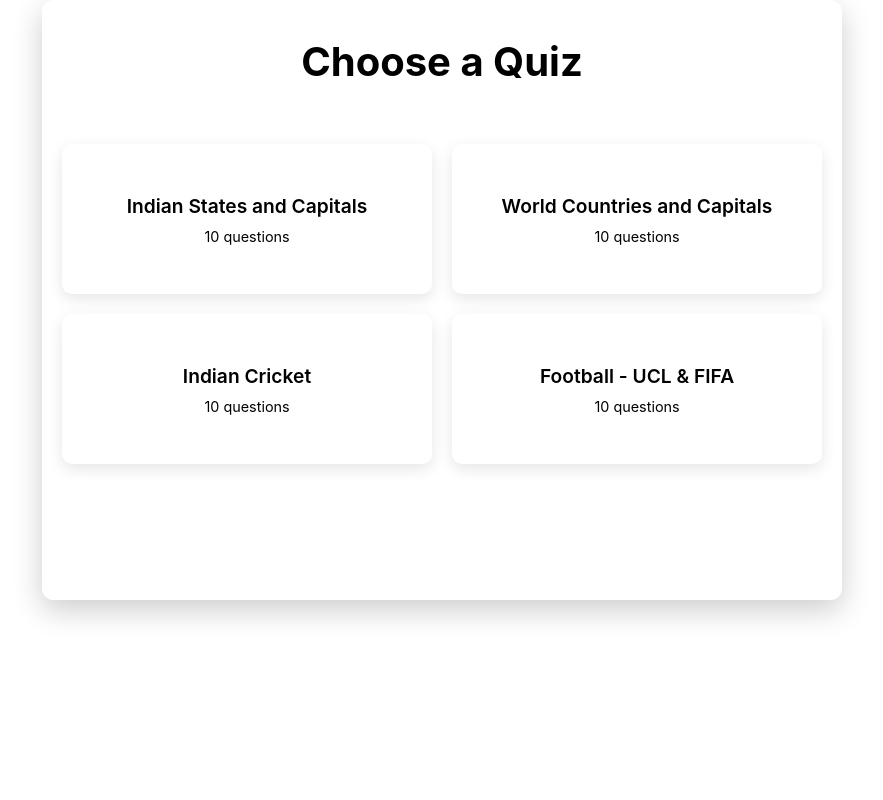
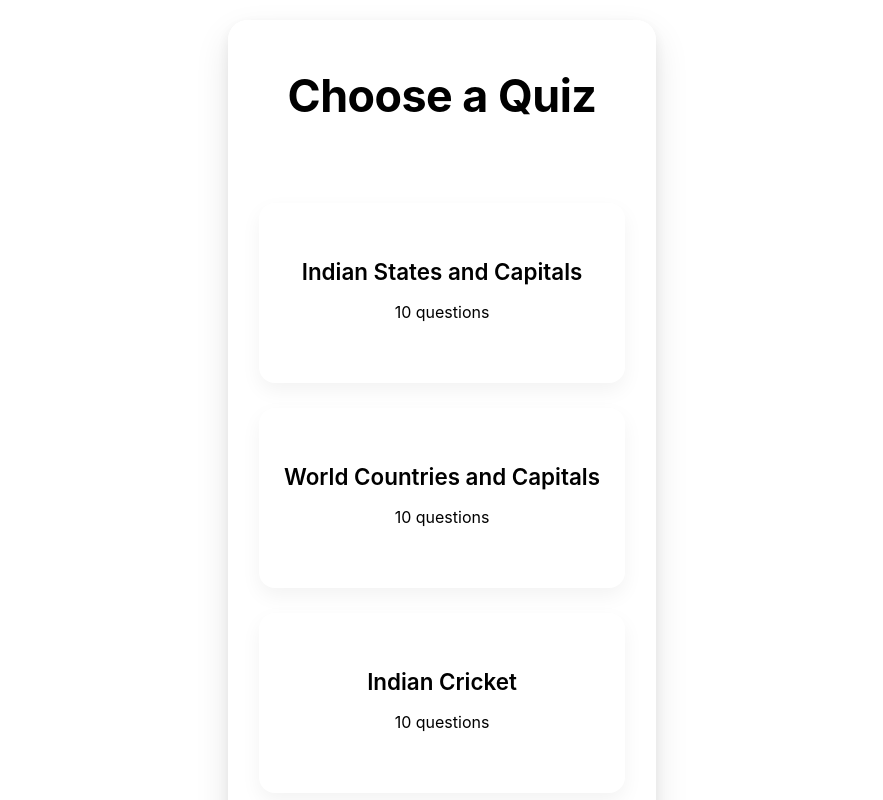
Before and after one commit to Kirankhoushik/Interactive-Quiz-Application, a React (Create React App) app: page / in a window 1280 px wide. Shown: the top 800 px of the page, without its empty margins (198-1081 px from the left). Built offline with nearby package versions, Linux system fonts and the light colour scheme.

Commit message:
Update App.css

```diff
--- a/src/App.css
+++ b/src/App.css
@@ -1,25 +1,34 @@
 /* CSS Variables for Theming */
 :root {
-  --bg-color-light: #f0f2f5;
-  --text-color-light: #333;
-  --primary-color-light: #007bff;
-  --secondary-color-light: #6c757d;
-  --card-bg-light: #fff;
-  --button-bg-light: linear-gradient(45deg, #007bff, #0056b3);
+  --bg-color-light: #f5f7fa;
+  --text-color-light: #2d3748;
+  --primary-color-light: #4c6ef5;
+  --secondary-color-light: #718096;
+  --card-bg-light: #ffffff;
+  --button-bg-light: linear-gradient(45deg, #4c6ef5, #3b5bdb);
+  --accent-color-light: #00d8ff;
+  --success-color-light: #38b2ac;
+  --error-color-light: #e53e3e;
 
-  --bg-color-dark: #181818;
-  --text-color-dark: #f8f9fa;
-  --primary-color-dark: #1e90ff;
-  --secondary-color-dark: #888;
-  --card-bg-dark: #222;
-  --button-bg-dark: linear-gradient(45deg, #1e90ff, #104e8b);
+  --bg-color-dark: #1a202c;
+  --text-color-dark: #f7fafc;
+  --primary-color-dark: #5a67d8;
+  --secondary-color-dark: #a0aec0;
+  --card-bg-dark: #2d3748;
+  --button-bg-dark: linear-gradient(45deg, #5a67d8, #4c51bf);
+  --accent-color-dark: #38b2ac;
+  --success-color-dark: #68d391;
+  --error-color-dark: #fc8181;
 
-  --bg-color-purple: #f3e9fc;
-  --text-color-purple: #4a007e;
-  --primary-color-purple: #9c27b0;
-  --secondary-color-purple: #ba68c8;
+  --bg-color-purple: #f6f5ff;
+  --text-color-purple: #44337a;
+  --primary-color-purple: #805ad5;
+  --secondary-color-purple: #b794f4;
   --card-bg-purple: #ffffff;
-  --button-bg-purple: linear-gradient(45deg, #9c27b0, #6a0080);
+  --button-bg-purple: linear-gradient(45deg, #805ad5, #6b46c1);
+  --accent-color-purple: #d6bcfa;
+  --success-color-purple: #9ae6b4;
+  --error-color-purple: #feb2b2;
 }
 
 /* Theme Switching */
@@ -30,6 +39,9 @@
   --secondary-color: var(--secondary-color-light);
   --card-bg: var(--card-bg-light);
   --button-bg: var(--button-bg-light);
+  --accent-color: var(--accent-color-light);
+  --success-color: var(--success-color-light);
+  --error-color: var(--error-color-light);
 }
 
 body.dark-theme {
@@ -39,6 +51,9 @@
   --secondary-color: var(--secondary-color-dark);
   --card-bg: var(--card-bg-dark);
   --button-bg: var(--button-bg-dark);
+  --accent-color: var(--accent-color-dark);
+  --success-color: var(--success-color-dark);
+  --error-color: var(--error-color-dark);
 }
 
 body.purple-theme {
@@ -48,6 +63,9 @@
   --secondary-color: var(--secondary-color-purple);
   --card-bg: var(--card-bg-purple);
   --button-bg: var(--button-bg-purple);
+  --accent-color: var(--accent-color-purple);
+  --success-color: var(--success-color-purple);
+  --error-color: var(--error-color-purple);
 }
 
 /* Global Styles */
@@ -63,129 +81,540 @@
   color: var(--text-color);
   line-height: 1.6;
   transition: all 0.3s ease;
+  min-height: 100vh;
+  display: flex;
+  align-items: center;
+  justify-content: center;
+  padding: 20px;
+  background-image:
+    radial-gradient(circle at 20% 20%, rgba(var(--primary-color), 0.03) 0%, transparent 200px),
+    radial-gradient(circle at 80% 80%, rgba(var(--accent-color), 0.03) 0%, transparent 200px);
 }
 
-/* Container with Glassmorphism */
+/* Modern Container with improved Glassmorphism */
 .container {
-  max-width: 800px;
+  width: 100%;
+  max-width: 900px;
   margin: 0 auto;
-  padding: 30px 20px;
-  background: rgba(255, 255, 255, 0.7);
-  backdrop-filter: blur(10px);
-  border-radius: 12px;
-  box-shadow: 0 10px 30px rgba(0, 0, 0, 0.2);
+  padding: 40px 30px;
+  background: rgba(255, 255, 255, 0.8);
+  backdrop-filter: blur(12px);
+  -webkit-backdrop-filter: blur(12px);
+  border-radius: 20px;
+  box-shadow: 0 15px 35px rgba(0, 0, 0, 0.1), 0 5px 15px rgba(0, 0, 0, 0.07);
   display: flex;
   flex-direction: column;
-  min-height: 600px;
+  min-height: 650px;
+  border: 1px solid rgba(255, 255, 255, 0.18);
+  position: relative;
+  overflow: hidden;
 }
 
-/* Headings */
+.container::before {
+  content: '';
+  position: absolute;
+  top: -50px;
+  right: -50px;
+  width: 150px;
+  height: 150px;
+  background: linear-gradient(135deg, var(--primary-color), var(--accent-color));
+  border-radius: 50%;
+  opacity: 0.1;
+  z-index: -1;
+}
+
+.container::after {
+  content: '';
+  position: absolute;
+  bottom: -50px;
+  left: -50px;
+  width: 170px;
+  height: 170px;
+  background: linear-gradient(135deg, var(--accent-color), var(--primary-color));
+  border-radius: 50%;
+  opacity: 0.1;
+  z-index: -1;
+}
+
+/* Elegant Headings */
 h1 {
   text-align: center;
-  margin-bottom: 20px;
+  margin-bottom: 30px;
   color: var(--primary-color);
   font-weight: 700;
-  font-size: 2.5rem;
+  font-size: 2.8rem;
+  letter-spacing: -0.5px;
+  position: relative;
+  display: inline-block;
+  align-self: center;
+}
+
+h1::after {
+  content: '';
+  position: absolute;
+  bottom: -8px;
+  left: 50%;
+  transform: translateX(-50%);
+  width: 70px;
+  height: 3px;
+  background: linear-gradient(to right, var(--primary-color), var(--accent-color));
+  border-radius: 3px;
 }
 
 h2, h3 {
   color: var(--primary-color);
-  margin-bottom: 15px;
+  margin-bottom: 20px;
+  font-weight: 600;
+  letter-spacing: -0.3px;
 }
 
-/* Interactive Category Grid */
+/* Enhanced Category Grid */
 .category-grid {
   display: grid;
-  grid-template-columns: repeat(auto-fill, minmax(250px, 1fr));
-  gap: 20px;
-  margin-top: 30px;
+  grid-template-columns: repeat(auto-fill, minmax(280px, 1fr));
+  gap: 25px;
+  margin-top: 40px;
 }
 
 .category-button {
   background: var(--card-bg);
-  border: 2px solid var(--secondary-color);
-  border-radius: 10px;
-  padding: 20px;
+  border: none;
+  border-radius: 16px;
+  padding: 25px;
   text-align: center;
   cursor: pointer;
-  transition: transform 0.3s ease, box-shadow 0.3s ease;
+  transition: all 0.4s ease;
   display: flex;
   flex-direction: column;
   align-items: center;
   justify-content: center;
-  height: 150px;
-  box-shadow: 0 5px 15px rgba(0, 0, 0, 0.1);
+  height: 180px;
+  box-shadow: 0 8px 20px rgba(0, 0, 0, 0.05);
+  position: relative;
+  overflow: hidden;
+  z-index: 1;
+}
+
+.category-button::before {
+  content: '';
+  position: absolute;
+  top: 0;
+  left: 0;
+  right: 0;
+  bottom: 0;
+  background: linear-gradient(135deg, var(--primary-color), transparent);
+  opacity: 0;
+  z-index: -1;
+  transition: opacity 0.4s ease;
+  border-radius: 16px;
 }
 
 .category-button:hover {
-  transform: translateY(-5px);
-  border-color: var(--primary-color);
-  box-shadow: 0 10px 30px rgba(0, 0, 0, 0.2);
+  transform: translateY(-10px);
+  box-shadow: 0 15px 30px rgba(0, 0, 0, 0.1);
+}
+
+.category-button:hover::before {
+  opacity: 0.07;
 }
 
 .category-name {
-  font-size: 1.2rem;
+  font-size: 1.4rem;
   font-weight: 600;
-  margin-bottom: 10px;
+  margin-bottom: 12px;
   color: var(--primary-color);
 }
 
 .questions-count {
-  font-size: 0.9rem;
+  font-size: 1rem;
   color: var(--secondary-color);
+  background: rgba(var(--primary-color), 0.08);
+  padding: 5px 12px;
+  border-radius: 20px;
 }
 
-/* Buttons with Gradient */
+/* Stylish Buttons with Gradient */
 .btn {
-  padding: 12px 25px;
+  padding: 14px 28px;
   border: none;
-  border-radius: 8px;
+  border-radius: 30px;
   cursor: pointer;
   font-weight: 600;
   font-size: 1rem;
   background: var(--button-bg);
   color: white;
   transition: all 0.3s ease;
+  box-shadow: 0 4px 12px rgba(0, 0, 0, 0.15);
+  position: relative;
+  overflow: hidden;
+  z-index: 1;
+  text-transform: uppercase;
+  letter-spacing: 0.5px;
+}
+
+.btn::after {
+  content: '';
+  position: absolute;
+  bottom: -50%;
+  left: -50%;
+  width: 200%;
+  height: 200%;
+  background: radial-gradient(circle, rgba(255,255,255,0.2) 0%, transparent 50%);
+  opacity: 0;
+  transition: opacity 0.3s;
+  z-index: -1;
 }
 
 .btn:hover:not([disabled]) {
-  filter: brightness(1.2);
+  transform: translateY(-3px);
+  box-shadow: 0 7px 15px rgba(0, 0, 0, 0.2);
 }
 
-/* Progress Bar */
+.btn:hover::after {
+  opacity: 1;
+}
+
+.btn:active:not([disabled]) {
+  transform: translateY(1px);
+  box-shadow: 0 2px 8px rgba(0, 0, 0, 0.15);
+}
+
+.btn:disabled {
+  opacity: 0.6;
+  cursor: not-allowed;
+}
+
+.btn.blue {
+  background: linear-gradient(45deg, #4c6ef5, #3b5bdb);
+}
+
+.btn.purple {
+  background: linear-gradient(45deg, #805ad5, #6b46c1);
+}
+
+.btn.green {
+  background: linear-gradient(45deg, #38b2ac, #2c7a7b);
+}
+
+/* Improved Progress Bar */
 .progress-bar {
   width: 100%;
-  height: 8px;
-  background-color: var(--secondary-color);
-  border-radius: 4px;
-  margin-bottom: 20px;
+  height: 10px;
+  background-color: rgba(var(--secondary-color), 0.2);
+  border-radius: 10px;
+  margin-bottom: 25px;
   overflow: hidden;
+  position: relative;
 }
 
 .progress-fill {
   height: 100%;
-  background: var(--primary-color);
-  border-radius: 4px;
-  transition: width 0.3s ease;
+  background: linear-gradient(to right, var(--primary-color), var(--accent-color));
+  border-radius: 10px;
+  transition: width 0.5s cubic-bezier(0.4, 0, 0.2, 1);
+  position: relative;
+  overflow: hidden;
 }
 
-/* Option Boxes */
+.progress-fill::after {
+  content: '';
+  position: absolute;
+  top: 0;
+  left: 0;
+  right: 0;
+  bottom: 0;
+  background: linear-gradient(90deg,
+    rgba(255,255,255,0) 0%,
+    rgba(255,255,255,0.3) 50%,
+    rgba(255,255,255,0) 100%);
+  animation: shimmer 1.5s infinite;
+  transform: translateX(-100%);
+}
+
+@keyframes shimmer {
+  100% {
+    transform: translateX(100%);
+  }
+}
+
+/* Enhanced Option Boxes */
+.options-box {
+  display: grid;
+  grid-template-columns: 1fr;
+  gap: 15px;
+  margin-bottom: 25px;
+}
+
 .option {
-  padding: 15px;
-  border: 2px solid var(--secondary-color);
-  border-radius: 8px;
+  padding: 18px 20px;
+  border: 2px solid rgba(var(--secondary-color), 0.2);
+  border-radius: 12px;
   background-color: var(--card-bg);
   cursor: pointer;
   text-align: left;
-  font-size: 1rem;
-  transition: all 0.2s ease;
+  font-size: 1.05rem;
+  transition: all 0.3s ease;
   display: flex;
   align-items: center;
+  position: relative;
+  overflow: hidden;
+  font-weight: 500;
+}
+
+.option::before {
+  content: '';
+  position: absolute;
+  top: 0;
+  left: 0;
+  right: 0;
+  bottom: 0;
+  background: linear-gradient(45deg, var(--primary-color), transparent);
+  opacity: 0;
+  transition: opacity 0.3s ease;
+  z-index: 0;
+}
+
+.option:hover:not([disabled])::before {
+  opacity: 0.05;
 }
 
 .option:hover:not([disabled]) {
   border-color: var(--primary-color);
-  background-color: rgba(0, 123, 255, 0.1);
+  transform: translateY(-2px);
+  box-shadow: 0 5px 15px rgba(0, 0, 0, 0.05);
+}
+
+.option.selected {
+  background-color: rgba(var(--primary-color), 0.1);
+  border-color: var(--primary-color);
+  font-weight: 600;
+}
+
+.option.correct {
+  background-color: rgba(var(--success-color), 0.15);
+  border-color: var(--success-color);
+}
+
+.option.wrong {
+  background-color: rgba(var(--error-color), 0.15);
+  border-color: var(--error-color);
+}
+
+/* Quiz Header and Meta Information */
+.quiz-header {
+  display: flex;
+  flex-direction: column;
+  align-items: center;
+  margin-bottom: 30px;
+}
+
+.quiz-meta {
+  display: flex;
+  justify-content: space-between;
+  width: 100%;
+  margin-top: 15px;
+  padding: 0 10px;
+}
+
+.timer, .score-counter {
+  font-size: 1.1rem;
+  font-weight: 600;
+  padding: 8px 16px;
+  border-radius: 30px;
+  background: rgba(var(--primary-color), 0.1);
+  color: var(--primary-color);
+}
+
+/* Status Bar */
+.status-bar {
+  text-align: center;
+  font-size: 1.1rem;
+  font-weight: 500;
+  margin-bottom: 25px;
+  color: var(--secondary-color);
+}
+
+/* Question Card */
+.question-card {
+  background: var(--card-bg);
+  border-radius: 16px;
+  padding: 30px;
+  box-shadow: 0 8px 25px rgba(0, 0, 0, 0.05);
+  margin-bottom: 25px;
+  transition: all 0.3s ease;
+  border: 1px solid rgba(var(--primary-color), 0.1);
+}
+
+.question {
+  font-size: 1.4rem;
+  margin-bottom: 25px;
+  line-height: 1.5;
+  color: var(--text-color);
+  font-weight: 600;
+}
+
+/* Feedback Box */
+.feedback-box {
+  margin: 25px 0;
+  padding: 20px;
+  border-radius: 12px;
+  text-align: center;
+  animation: fadeIn 0.4s ease;
+}
+
+.correct-feedback {
+  background: rgba(var(--success-color), 0.1);
+  border-left: 4px solid var(--success-color);
+}
+
+.wrong-feedback {
+  background: rgba(var(--error-color), 0.1);
+  border-left: 4px solid var(--error-color);
+}
+
+.feedback-icon {
+  font-size: 2rem;
+  margin-bottom: 10px;
+}
+
+.feedback-text {
+  font-size: 1.2rem;
+  font-weight: 600;
+  margin-bottom: 10px;
+}
+
+.explanation {
+  font-size: 1rem;
+  color: var(--secondary-color);
+  line-height: 1.6;
+}
+
+/* Button Group */
+.button-group {
+  display: flex;
+  justify-content: center;
+  gap: 15px;
+  margin-top: 25px;
+}
+
+/* Results Page */
+.result-box {
+  text-align: center;
+  padding: 20px;
+}
+
+.score-display {
+  display: flex;
+  flex-direction: column;
+  align-items: center;
+  margin: 30px 0;
+}
+
+.score-circle {
+  display: flex;
+  align-items: center;
+  justify-content: center;
+  width: 150px;
+  height: 150px;
+  border-radius: 50%;
+  background: linear-gradient(135deg, var(--primary-color), var(--accent-color));
+  color: white;
+  margin-bottom: 20px;
+  position: relative;
+  box-shadow: 0 10px 25px rgba(var(--primary-color), 0.3);
+}
+
+.score-number {
+  font-size: 3.5rem;
+  font-weight: 700;
+}
+
+.score-total {
+  font-size: 1.8rem;
+  font-weight: 600;
+}
+
+.score-percentage {
+  font-size: 1.5rem;
+  font-weight: 600;
+  padding: 8px 20px;
+  background: rgba(var(--primary-color), 0.1);
+  color: var(--primary-color);
+  border-radius: 30px;
+}
+
+.result-stats {
+  margin: 30px 0;
+  padding: 20px;
+  background: rgba(var(--primary-color), 0.05);
+  border-radius: 12px;
+}
+
+.result-stats p {
+  margin: 10px 0;
+  font-size: 1.1rem;
+}
+
+/* Question Summary */
+.question-summary {
+  margin-top: 30px;
+  display: flex;
+  flex-direction: column;
+  gap: 15px;
+}
+
+.summary-item {
+  background: var(--card-bg);
+  border-radius: 12px;
+  overflow: hidden;
+  box-shadow: 0 3px 10px rgba(0, 0, 0, 0.05);
+}
+
+.summary-item summary {
+  padding: 15px 20px;
+  cursor: pointer;
+  display: flex;
+  align-items: center;
+  font-weight: 600;
+  font-size: 1.1rem;
+  transition: background-color 0.3s ease;
+  outline: none;
+}
+
+.summary-item summary:hover {
+  background-color: rgba(var(--primary-color), 0.03);
+}
+
+.summary-indicator {
+  display: inline-flex;
+  align-items: center;
+  justify-content: center;
+  width: 24px;
+  height: 24px;
+  border-radius: 50%;
+  margin-right: 10px;
+  font-weight: bold;
+  font-size: 0.9rem;
+}
+
+.correct-indicator {
+  background-color: rgba(var(--success-color), 0.2);
+  color: var(--success-color);
+}
+
+.wrong-indicator {
+  background-color: rgba(var(--error-color), 0.2);
+  color: var(--error-color);
+}
+
+.summary-details {
+  padding: 15px 20px;
+  background: rgba(var(--primary-color), 0.02);
+  border-top: 1px solid rgba(var(--primary-color), 0.05);
+}
+
+.summary-details p {
+  margin: 10px 0;
 }
 
 /* Animations */
@@ -216,6 +645,10 @@
   animation: pulse 1.5s infinite;
 }
 
+.fade-in {
+  animation: fadeIn 0.6s ease;
+}
+
 /* Responsive Design */
 @media (min-width: 768px) {
   .options-box {
@@ -223,17 +656,66 @@
   }
 }
 
-@media (max-width: 600px) {
+@media (max-width: 768px) {
+  .container {
+    padding: 25px 20px;
+  }
+
+  h1 {
+    font-size: 2.2rem;
+  }
+
+  .question {
+    font-size: 1.2rem;
+  }
+
+  .btn {
+    padding: 12px 20px;
+    font-size: 0.9rem;
+  }
+
+  .score-circle {
+    width: 120px;
+    height: 120px;
+  }
+
+  .score-number {
+    font-size: 2.8rem;
+  }
+}
+
+@media (max-width: 480px) {
   .container {
     padding: 20px 15px;
   }
 
-  .question {
-    font-size: 1rem;
+  h1 {
+    font-size: 1.8rem;
   }
 
-  .btn {
-    padding: 10px 20px;
-    font-size: 0.9rem;
+  .category-button {
+    height: 150px;
+    padding: 20px;
+  }
+
+  .category-name {
+    font-size: 1.2rem;
+  }
+
+  .question {
+    font-size: 1.1rem;
+  }
+
+  .score-circle {
+    width: 100px;
+    height: 100px;
+  }
+
+  .score-number {
+    font-size: 2.4rem;
+  }
+
+  .score-total {
+    font-size: 1.4rem;
   }
 }
```
